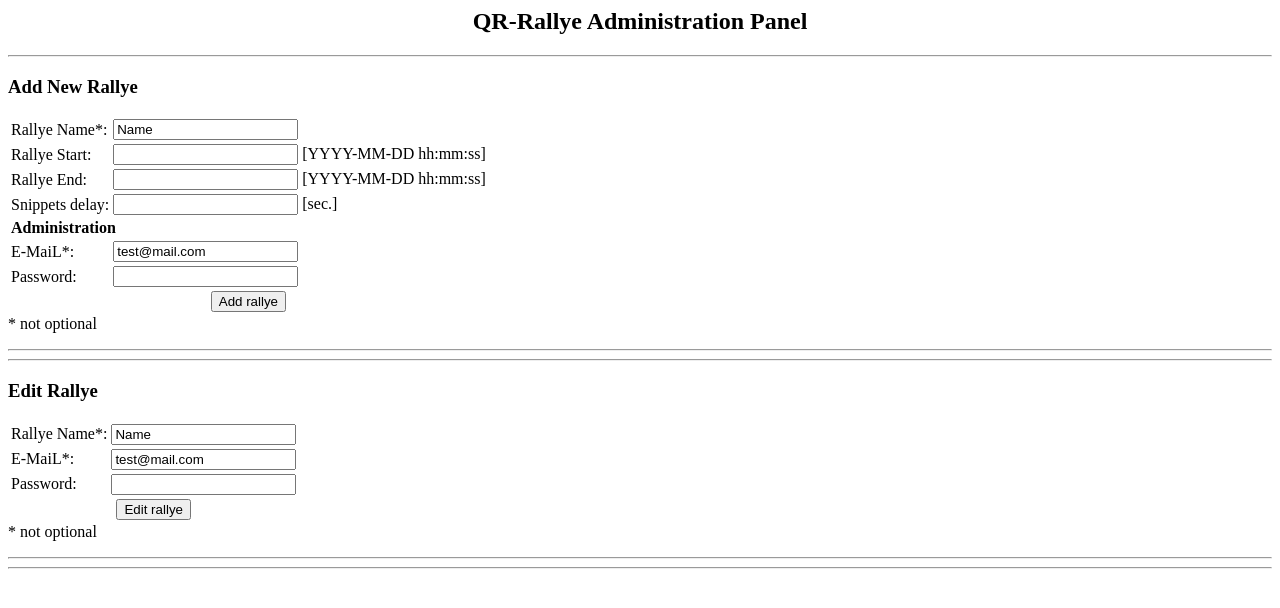
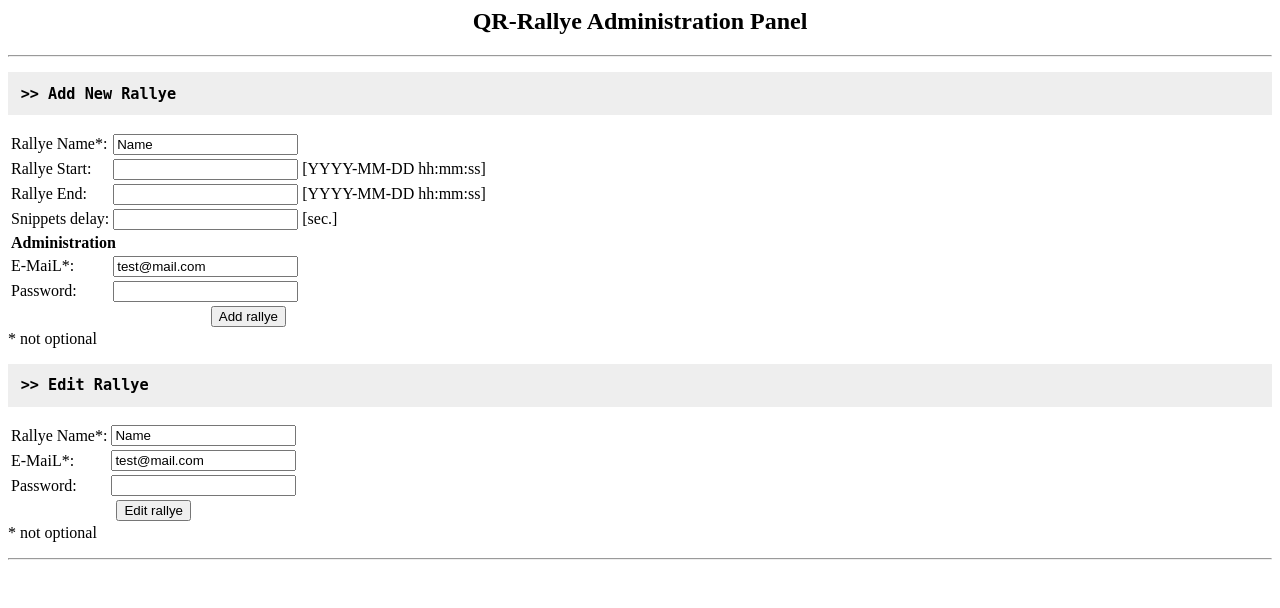
Before and after one commit to hanneseilers/QR-Rallye, a PHP site: page / in a window 1280 px wide. Shown: the top 608 px of the page. Run offline with PHP 8.4, Linux system fonts and the light colour scheme.

Commit message:
Added style.

```diff
--- a/admin/editrallye.php
+++ b/admin/editrallye.php
@@ -271,7 +271,7 @@ function showItems($rallye){
 		fHeader("New item");
 		formStart();
 		tableStart();
-		tableRow("Snippets:", fInput("iSnippets"));
+		tableRow("Snippets:", fInput("iSnippets"), "<small>(seperate by comma)</small>");
 		tableRow("Solution:", fInput("iSolution"));
 		tableRow("Start:", fInput("iStart"), "[YYYY-MM-DD hh:mm:ss]");
 		tableRow("End:", fInput("iEnd"), "[YYYY-MM-DD hh:mm:ss]");
--- a/admin/index.php
+++ b/admin/index.php
@@ -2,6 +2,7 @@
 <html>
 <head>
 	<title>QR-Rallye Administration</title>
+	<link rel="stylesheet" type="text/css" href="style.css">
 </head>
 <body>
 
@@ -49,11 +50,9 @@
 	</form>
 </div>
 
-<hr />
 <?php
 	include "newrallye.php";
 ?>
-<hr />
 
 <div>
 	<h3>Edit Rallye</h3>
@@ -80,10 +79,10 @@
 </div>
 
 <hr />
+
 <?php
 	include "editrallye.php";
 ?>
-<hr />
 
 </body>
 </html>
--- /dev/null
+++ b/admin/style.css
@@ -0,0 +1,9 @@
+h3{
+	background-color: #EEEEEE;
+	padding: 1%;
+	font-family: monospace;
+}
+
+h3:BEFORE{
+	content: ">> ";
+}
```
